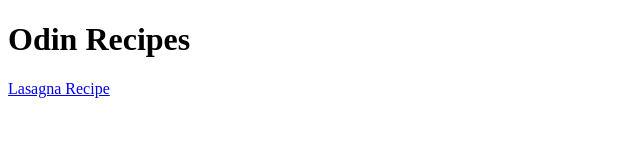
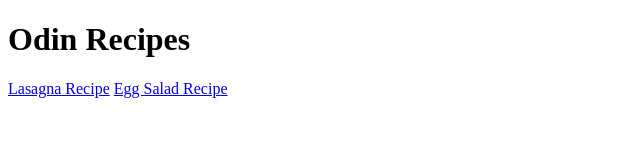
Before and after one commit to jamesw986/odin-recipes, a plain HTML site: page index.html in a window 1280 px wide. Shown: the whole page, without its empty margins (0-640 px from the left). Drawn offline with Linux system fonts and the light colour scheme.

Commit message:
Added link to egg salad recipe in index.html

```diff
--- a/index.html
+++ b/index.html
@@ -9,5 +9,6 @@
 <body>
     <h1>Odin Recipes</h1>
     <a href="recipes/lasagna.html">Lasagna Recipe</a>
+    <a href="recipes/egg_salad.html">Egg Salad Recipe</a>
 </body>
 </html>
```
